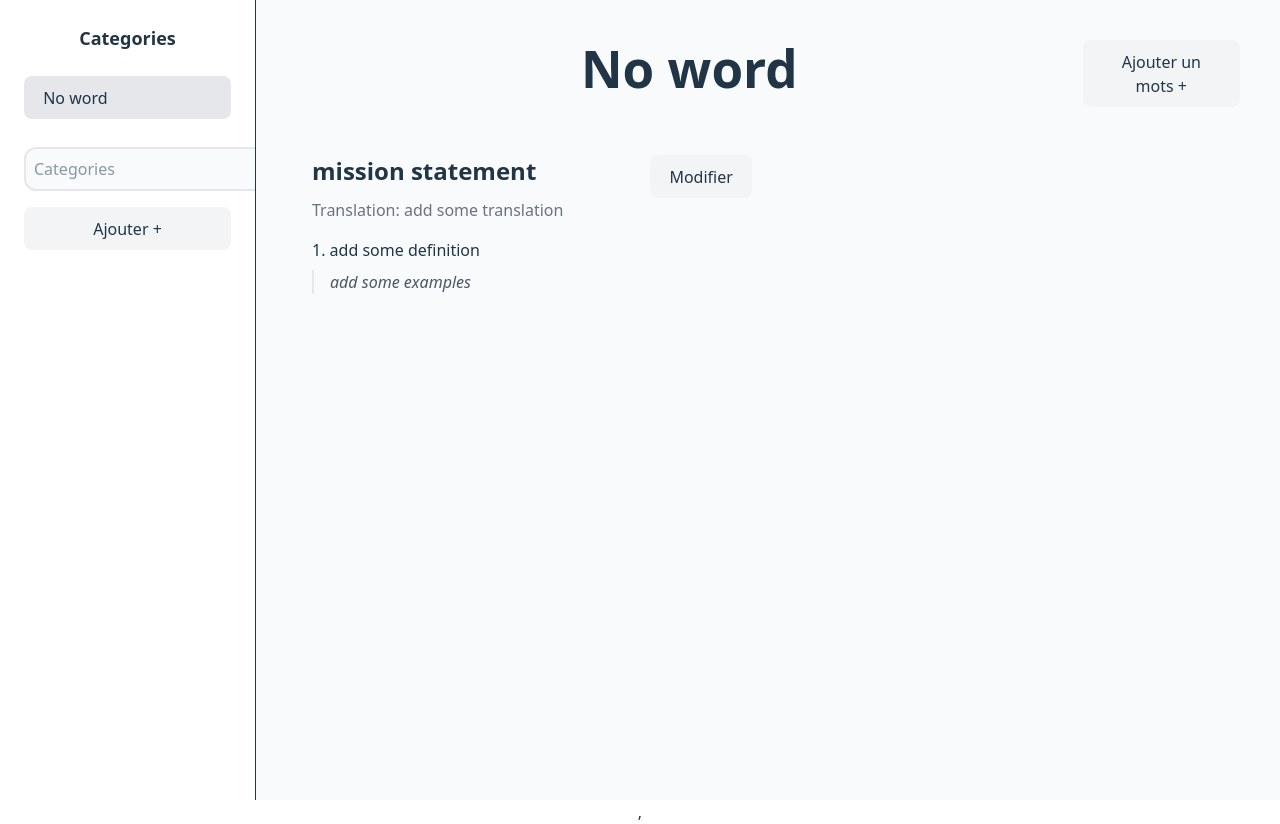
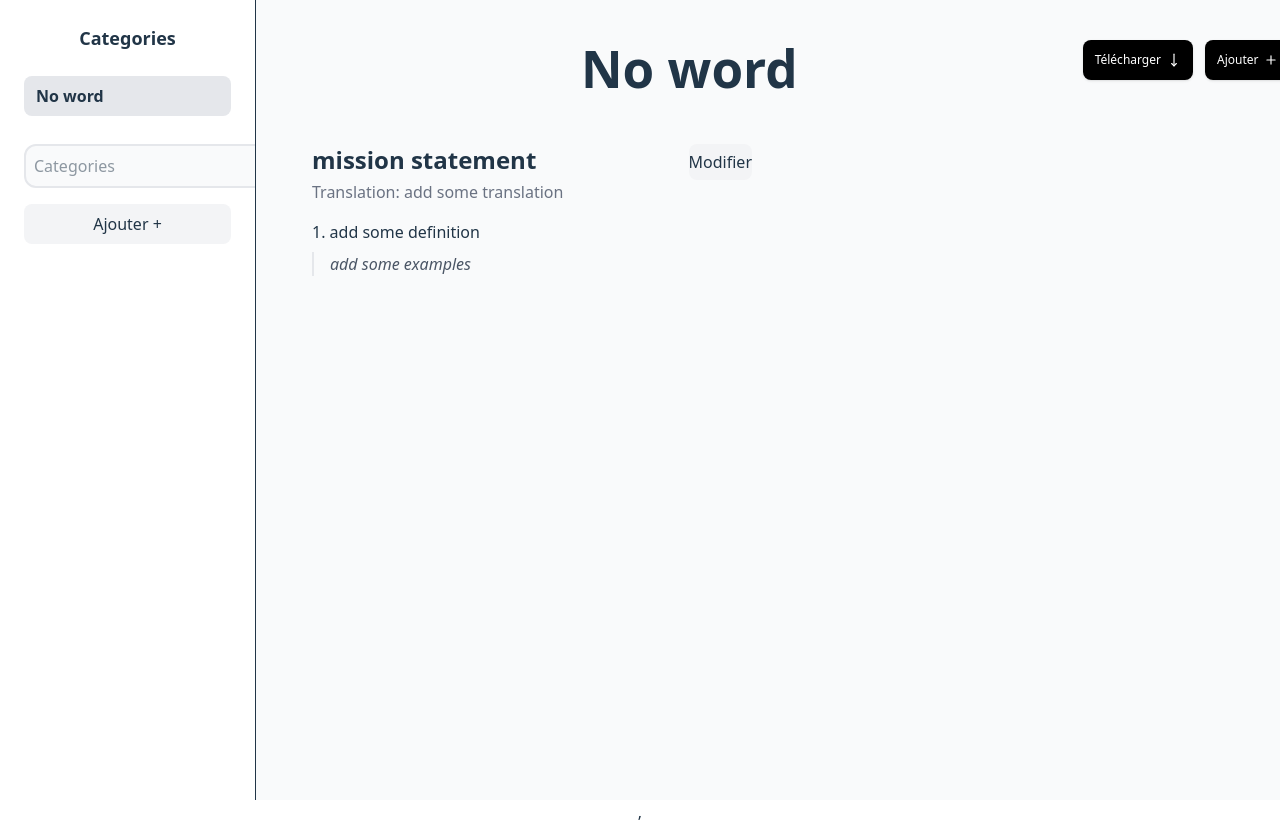
Before and after one commit to attikpo-akrabal-godwin/revises-word, a React (Vite) app: page /dictionary in a window 1280 px wide. Built offline with nearby package versions, Linux system fonts and the light colour scheme.

Commit message:
fix: update button styles for better visibility and consistency

```diff
--- a/src/index.css
+++ b/src/index.css
@@ -35,17 +35,18 @@ h1 {
   line-height: 1.1;
 }
 
-button {
+/* button {
   border-radius: 8px;
-  /* border: 1px solid transparent;*/
+   border: 1px solid transparent;
   padding: 0.6em 1.2em;
   font-size: 1em;
   font-weight: 500;
   font-family: inherit;
-  /* background-color: #1a1a1a; */
+   background-color: #1a1a1a;
   cursor: pointer;
   transition: border-color 0.25s;
-}
+} */
+
 button:hover {
   /* border-color: #646cff; */
 }
--- a/src/pages/Dictionary.tsx
+++ b/src/pages/Dictionary.tsx
@@ -1,5 +1,6 @@
 import { useEffect, useMemo, useState } from "react";
 import { defaultDictionary, wordDefault, type DictionaryType } from "../config/types";
+import { MoveDown, Plus } from "lucide-react";
 //import dictionaryData from "../assets/curentFile.json";
 
 const DictionaryPage = () => {
@@ -83,9 +84,9 @@ const DictionaryPage = () => {
         })
       } else {
         const tempData = Object.entries(parsed);
-        const [word, data] = tempData[0] ;
+        const [word, data] = tempData[0];
         setDictionary((prev) => {
-          const newDictionary = {...prev};
+          const newDictionary = { ...prev };
           newDictionary[selectedCategory][word] = data;
           console.log({
             ...prev,
@@ -96,7 +97,7 @@ const DictionaryPage = () => {
           });
           return newDictionary;
         })
-       console.log([word, data])
+        console.log([word, data])
         /* setDictionary((prev) => {
           return {
             ...prev,
@@ -152,6 +153,35 @@ const DictionaryPage = () => {
         }
       };
     });
+  };
+
+  const downloadJSON = () => {
+    //const data = localStorage.getItem("db");
+
+    const data = JSON.stringify(dictionary, null, 2);
+
+    if (!data) {
+      alert("Aucune donnée à télécharger ❌");
+      return;
+    }
+
+    // créer un Blob (fichier)
+    const blob = new Blob([data], { type: "application/json" });
+
+    // créer une URL temporaire
+    const url = URL.createObjectURL(blob);
+
+    // créer un lien invisible
+    const a = document.createElement("a");
+    a.href = url;
+    a.download = "dictionary.json"; // nom du fichier
+
+    document.body.appendChild(a);
+    a.click();
+
+    // nettoyage
+    document.body.removeChild(a);
+    URL.revokeObjectURL(url);
   };
 
 
@@ -215,14 +245,40 @@ const DictionaryPage = () => {
         <div className="flex mb-8">
           <h1 className="text-3xl font-bold  w-5/6">{selectedCategory}</h1>
 
-          <div className="w-1/6" >
+          <div className="w-1/6 flex justify-between "  >
+            <button
+              onClick={downloadJSON}
+              className="flex items-center justify-center gap-1.5
+             bg-black text-white
+             px-3 py-1.5
+             h-10
+             rounded-lg
+             text-xs font-medium
+             hover:bg-gray-800
+             transition-all duration-200
+             shadow-sm hover:shadow
+             mr-3"
+
+            >
+              Télécharger
+              <MoveDown size={14} />
+            </button>
             <button
               onClick={() => {
                 openEditor()
               }}
-              className={`bg-gray-100 border-black block  text-center  rounded-lg transition  `}
+              className={`flex items-center justify-center gap-1.5
+             bg-black text-white
+             px-3 py-1.5
+             h-10
+             rounded-lg
+             text-xs font-medium
+             hover:bg-gray-800
+             transition-all duration-200
+             shadow-sm hover:shadow`}
             >
-              Ajouter un mots +
+              Ajouter
+              <Plus size={14} />
             </button>
           </div>
 
--- a/src/pages/Index.tsx
+++ b/src/pages/Index.tsx
@@ -1,13 +1,16 @@
 import { BarChart3, BookOpen, FileText, Users } from "lucide-react";
-import { use, useEffect, useState } from "react";
+import { use, useEffect, useMemo, useState } from "react";
 import { NavLink } from "react-router";
 import data from "../assets/curentFile.json";
+import { defaultDictionary, type DictionaryType } from "../config/types";
 const nbrOfPostion = 4
 
 
 
 export default function GridMenu() {
     const [curentPosition, setcurentPosition] = useState(1)
+    const [dictionary, setDictionary] = useState<DictionaryType>({});
+
     useEffect(() => {
         if (!localStorage.getItem("db")) {
             localStorage.setItem("db", JSON.stringify(data));
@@ -17,15 +20,48 @@ export default function GridMenu() {
 
         if (!lastestPosition) {
             localStorage.setItem("latestPosition", "1");
-        }else{
+        } else {
             setcurentPosition(parseInt(lastestPosition))
         }
     }, []);
 
-    const changeCurentPositions = (position:number)=>{
+    useEffect(() => {
+        const dataStringify = localStorage.getItem("db");
+        const data = dataStringify ? JSON.parse(dataStringify) : defaultDictionary;
+        setDictionary(data);
+
+    }, []);
+
+    const changeCurentPositions = (position: number) => {
         setcurentPosition(position)
         localStorage.setItem("latestPosition", position.toString());
     }
+
+    const countWords = (dictionary: DictionaryType): number => {
+        return Object.values(dictionary).reduce((total, category) => {
+            return total + Object.keys(category).length;
+        }, 0);
+    };
+
+    const countCurentWords = (dictionary: DictionaryType, curentPosition: number): number => {
+        let count = 0;
+        Object.values(data).forEach((category: any) => {
+            Object.entries(category).forEach(([word, wordData]: any) => {
+                const meanings = wordData.meanings;
+                const position = wordData.position
+
+                if (wordData.position == curentPosition) {
+                    count++
+                }
+            })
+
+        })
+
+
+        return count
+    }
+    const nbrmots = countWords(dictionary);
+    const curentPositionNbrMots = useMemo(() => countCurentWords(dictionary, curentPosition) , [curentPosition]);
 
 
     const menuItems = [
@@ -57,7 +93,7 @@ export default function GridMenu() {
                                         'bg-blue-500 text--500' :
                                         'bg-gray-300 text-white'
                                         } px-6 py-3 rounded-xl`}
-                                    onClick={()=>{
+                                    onClick={() => {
                                         changeCurentPositions(index + 1)
                                     }}
                                 >
@@ -69,6 +105,9 @@ export default function GridMenu() {
 
 
                     </div>
+                </div>
+                <div className=" mb-2">
+                    Total  {nbrmots} , position {curentPosition} : {curentPositionNbrMots }
                 </div>
                 <div className="grid grid-cols-2 sm:grid-cols-3 md:grid-cols-4 lg:grid-cols-6 gap-6">
                     {menuItems.map((item, index) => {
--- a/src/pages/MatchMeaning.tsx
+++ b/src/pages/MatchMeaning.tsx
@@ -259,7 +259,7 @@ function Match() {
             </button>
             {
               Array.from({ length: Math.ceil(baseWordList.length / itemsPerPage) }, (_, i) => i + 1).map((pageNum) => (
-                <button key={pageNum} className={`${page === pageNum ? 'bg-blue-500 text-red-500' : 'bg-gray-900 text-black '} px-6 py-3 rounded-xl `} onClick={() => setPage(pageNum)}>
+                <button key={pageNum} className={`${page === pageNum ? 'bg-blue-500 text-red-500' : 'bg-gray-300 text-white'} px-6 py-3 rounded-xl `} onClick={() => setPage(pageNum)}>
                   {pageNum}
                 </button>
               ))
--- a/src/pages/Revise.tsx
+++ b/src/pages/Revise.tsx
@@ -253,7 +253,7 @@ function App() {
             </button>
             {
               Array.from({ length: Math.ceil(baseWordList.length / itemsPerPage) }, (_, i) => i + 1).map((pageNum) => (
-                <button key={pageNum} className={`${page === pageNum ? 'bg-blue-500 text-red-500' : 'bg-gray-900 text-black '} px-6 py-3 rounded-xl `} onClick={() => setPage(pageNum)}>
+                <button key={pageNum} className={`${page === pageNum ? 'bg-blue-500 text-red-500' : 'bg-gray-300 text-white '} px-6 py-3 rounded-xl `} onClick={() => setPage(pageNum)}>
                   {pageNum}
                 </button>
               ))
--- a/src/pages/WordSentences.tsx
+++ b/src/pages/WordSentences.tsx
@@ -200,7 +200,7 @@ const WordSentences = () => {
                         </button>
                         {
                             Array.from({ length: Math.ceil(BaseSentenceList.length / itemsPerPage) }, (_, i) => i + 1).map((pageNum) => (
-                                <button key={pageNum} className={`${page === pageNum ? 'bg-blue-500 text-red-500' : 'bg-gray-900 text-black '} px-6 py-3 rounded-xl `} onClick={() => setPage(pageNum)}>
+                                <button key={pageNum} className={`${page === pageNum ? 'bg-blue-500 text-red-500' : 'bg-gray-300 text-white'} px-6 py-3 rounded-xl `} onClick={() => setPage(pageNum)}>
                                     {pageNum}
                                 </button>
                             ))
```
